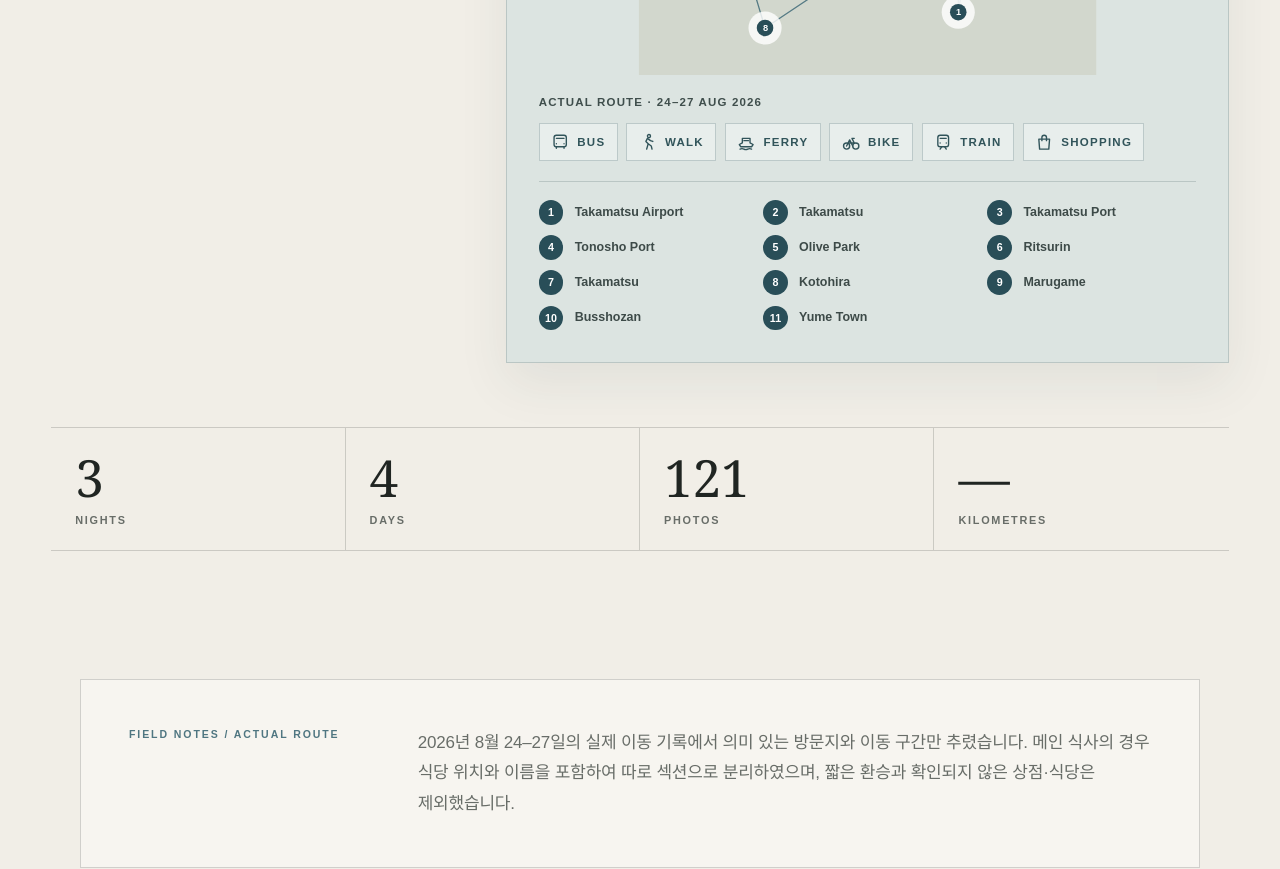
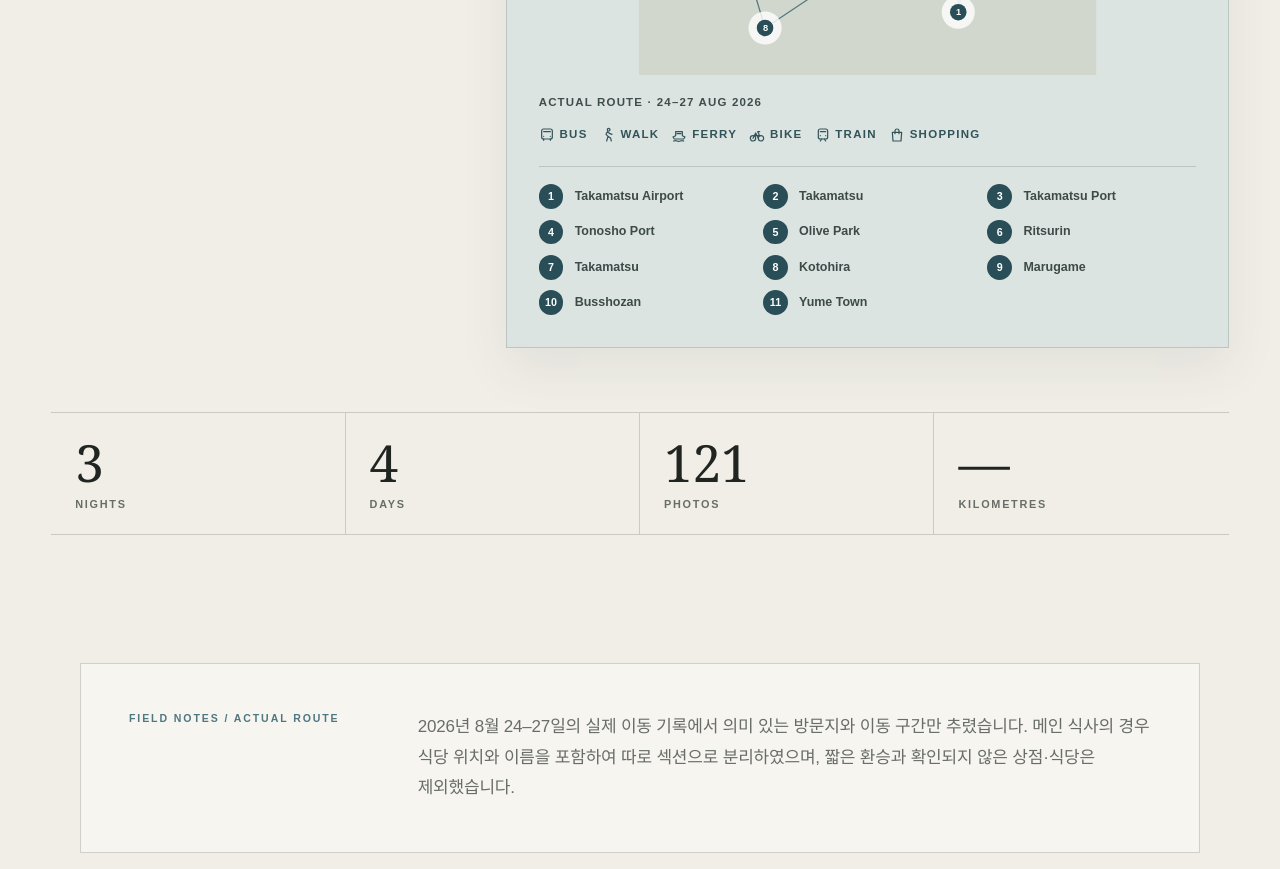
Before and after one commit to lice201/Takamatsu-Travel-Public, a Next.js app: page / in a window 1280 px wide. Shown: the part 1280-2149 px from the top of the page. Built offline with nearby package versions, Linux system fonts and the light colour scheme.

Commit message:
Compact-route-map-legend

```diff
--- a/app/travel-log/timeline.module.css
+++ b/app/travel-log/timeline.module.css
@@ -7,10 +7,12 @@
 .segmentFlight { stroke-width: .9; stroke-dasharray: 5 3; opacity: .8; }
 .segmentShopping { stroke-width: 1.15; stroke-dasharray: .8 1.2; opacity: .92; }
 
-.mapLegend { display: flex; flex-wrap: wrap; gap: .55rem; margin-top: .85rem; }
-.mapLegend b, .modeBadge { display: inline-flex; align-items: center; gap: .5rem; width: fit-content; color: #31545a; font: 700 .72rem/1 Arial,"Noto Sans KR",sans-serif; letter-spacing: .11em; }
-.mapLegend b { padding: .55rem .7rem; border: 1px solid rgba(49,84,90,.24); background: rgba(255,255,255,.34); }
-.mapLegend svg, .modeBadge svg { width: 1.15rem; height: 1.15rem; flex: none; }
+.mapLegend { display: flex; flex-wrap: wrap; gap: .35rem .75rem; margin-top: .85rem; }
+.mapLegend b, .modeBadge { display: inline-flex; align-items: center; width: fit-content; color: #31545a; font: 700 .72rem/1 Arial,"Noto Sans KR",sans-serif; letter-spacing: .11em; }
+.mapLegend b { gap: .3rem; padding: .2rem 0; border: 0; background: transparent; }
+.modeBadge { gap: .5rem; }
+.mapLegend svg { width: 1rem; height: 1rem; flex: none; }
+.modeBadge svg { width: 1.15rem; height: 1.15rem; flex: none; }
 
 .contextLegs { display: grid; gap: .55rem; margin-top: 1.75rem; }
 .contextLegs > div { display: grid; grid-template-columns: minmax(7rem,auto) 1fr auto; gap: 1rem; align-items: center; padding: .9rem 0; border-top: 1px solid var(--line); font-family: Arial,"Noto Sans KR",sans-serif; }
```
